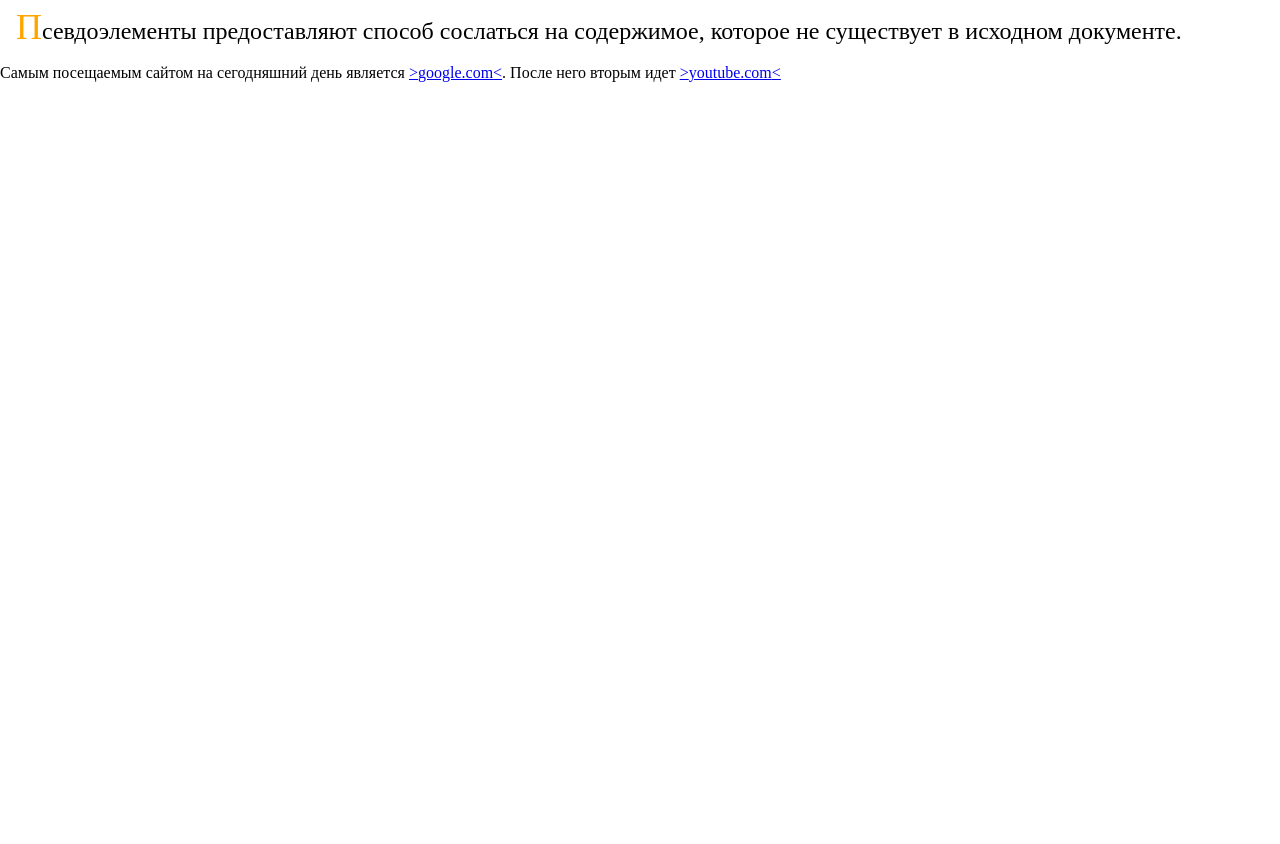
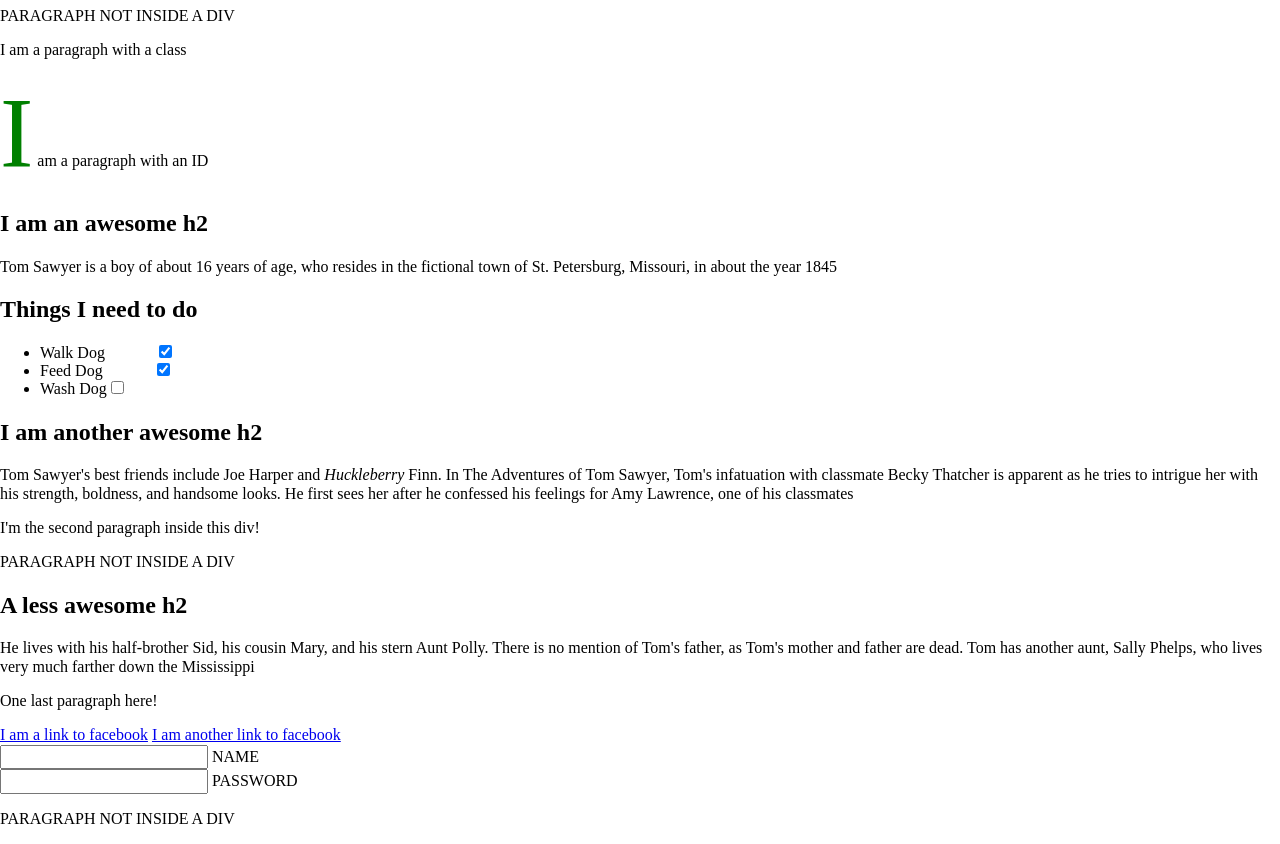
Before and after one commit to RomanHrynko/Gromcode, a plain HTML site: page index.html in a window 1280 px wide. Shown: the part 73-917 px from the top of the page. Before the commit the page ends 800 px from the top, so only its background shows below. Drawn offline with nearby package versions, Linux system fonts and the light colour scheme.

Commit message:
lesson 7 home task 1

```diff
--- a/index.html
+++ b/index.html
@@ -2,27 +2,77 @@
 <html lang="en">
   <head>
     <meta charset="UTF-8" />
-    <title>Псевдоэлементы</title>
+    <title>Selectors Exercise</title>
     <link
       rel="stylesheet"
       href="https://cdnjs.cloudflare.com/ajax/libs/normalize/8.0.1/normalize.min.css"
       integrity="sha256-l85OmPOjvil/SOvVt3HnSSjzF1TUMyT9eV0c2BzEGzU="
       crossorigin="anonymous"
     />
-    <link rel="stylesheet" href="style.css">
+    <link rel="stylesheet" href="style.css" />
   </head>
 
   <body>
-    <h1>Псевдоэлементы</h1>
-    <p class="theory">
-      Псевдоэлементы предоставляют способ сослаться на содержимое, которое не существует в исходном
-      документе.
-    </p>
+    <h1>Selectors Exercise</h1>
 
-    <p>
-      Самым посещаемым сайтом на сегодняшний день является
-      <a href="https://www.google.com">google.com</a>. После него вторым идет
-      <a href="https://www.youtube.com">youtube.com</a>
-    </p>
+    <p>PARAGRAPH NOT INSIDE A DIV</p>
+
+    <div>
+      <p class="hello">I am a paragraph with a class</p>
+      <p id="special">I am a paragraph with an ID</p>
+
+      <h2>I am an awesome h2</h2>
+
+      <p>
+        Tom Sawyer is a boy of about 16 years of age, who resides in the fictional town of St.
+        Petersburg, Missouri, in about the year 1845
+      </p>
+    </div>
+
+    <div>
+      <h2>Things I need to do</h2>
+
+      <ul>
+        <li>Walk Dog <input type="checkbox" checked /></li>
+        <li>Feed Dog <input type="checkbox" checked /></li>
+        <li>Wash Dog <input type="checkbox" /></li>
+      </ul>
+    </div>
+
+    <div>
+      <h2>I am another awesome h2</h2>
+
+      <p>
+        Tom Sawyer's best friends include Joe Harper and <em>Huckleberry</em> Finn. In The
+        Adventures of Tom Sawyer, Tom's infatuation with classmate Becky Thatcher is apparent as he
+        tries to intrigue her with his strength, boldness, and handsome looks. He first sees her
+        after he confessed his feelings for Amy Lawrence, one of his classmates
+      </p>
+
+      <p>I'm the second paragraph inside this div!</p>
+    </div>
+
+    <p>PARAGRAPH NOT INSIDE A DIV</p>
+
+    <div>
+      <h2>A less awesome h2</h2>
+
+      <p>
+        He lives with his half-brother Sid, his cousin Mary, and his stern Aunt Polly. There is no
+        mention of Tom's father, as Tom's mother and father are dead. Tom has another aunt, Sally
+        Phelps, who lives very much farther down the Mississippi
+      </p>
+
+      <p>One last paragraph here!</p>
+
+      <a href="https://www.facebook.com">I am a link to facebook</a>
+      <a href="https://www.facebook.com">I am another link to facebook</a>
+      <br />
+
+      <label><input type="text" name="name" /> Name</label><br />
+      <label><input type="password" name="password" /> Password</label><br />
+    </div>
+
+    <p>PARAGRAPH NOT INSIDE A DIV</p>
   </body>
 </html>
--- a/style.css
+++ b/style.css
@@ -1,18 +1,16 @@
-.theory::first-letter {
-  font-size: 36px;
-  color: orange;
-  margin-left: 16px;
+[checked]:checked {
+  margin-left: 50px;
 }
-.theory::first-line {
-  font-size: 24px;
+label {
+  text-transform: uppercase;
 }
-.theory::selection {
-  background-color: red;
-  color: white;
+#special::first-letter {
+  color: green;
+  font-size: 100px;
 }
-a::before {
-  content: '>';
+h1:hover {
+  color: blue;
 }
-a::after {
-  content: '<';
+a:visited {
+  color: gray;
 }
```
